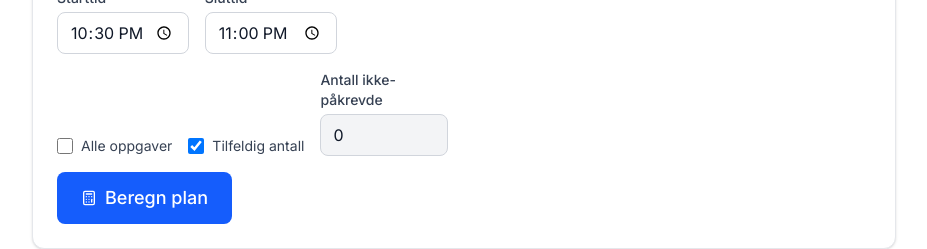
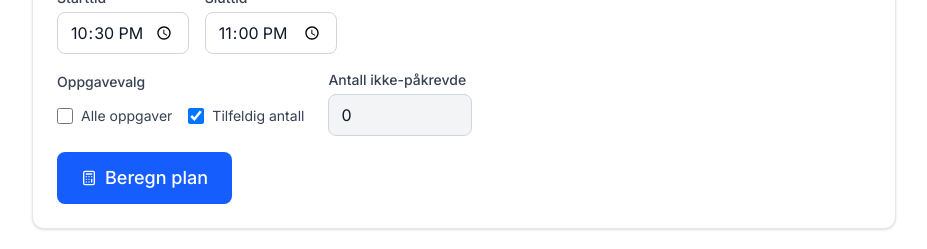
Before and after one commit to aengas/random-task-web, a Next.js app: page / in a window 1280 px wide. Shown: the part 189-438 px from the top of the page, without its empty margins (176-1103 px from the left). Built offline with nearby package versions, Linux system fonts and the light colour scheme; no server answers.

Commit message:
Improve layout and styling of task settings section

```diff
--- a/src/components/time-settings-section.tsx
+++ b/src/components/time-settings-section.tsx
@@ -146,7 +146,12 @@ function TaskSettings({
   onNumberOfNonRequiredChange,
 }: TaskSettingsProps) {
   return (
-    <div className="flex flex-wrap gap-4 items-end">
+    <div className="flex flex-wrap gap-6 items-end">
+      <div className="flex flex-col gap-1">
+        <span className="text-sm font-medium text-gray-700 dark:text-gray-300">
+          Oppgavevalg
+        </span>
+        <div className="flex gap-4 h-10 items-center">
           <Checkbox
             id="all-tasks"
             label="Alle oppgaver"
@@ -159,7 +164,9 @@ function TaskSettings({
             checked={shouldBeRandom}
             onChange={(e) => onShouldBeRandomChange(e.target.checked)}
           />
-      <div className="w-32">
+        </div>
+      </div>
+      <div className="w-36">
         <Input
           id="non-required-count"
           label="Antall ikke-påkrevde"
```
Lines whose indentation alone changed are shown as unchanged.
